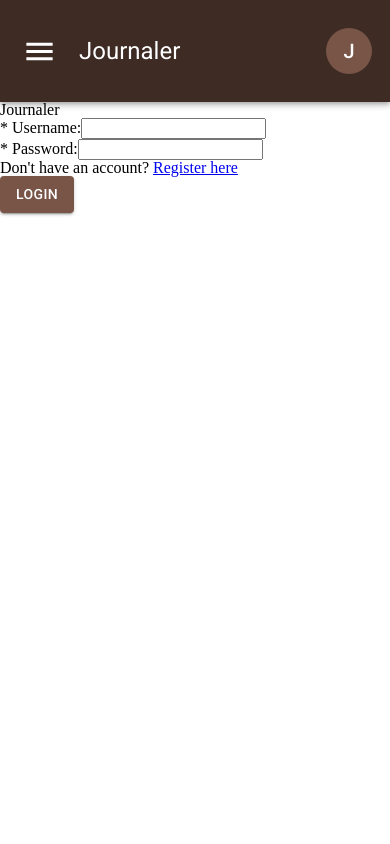
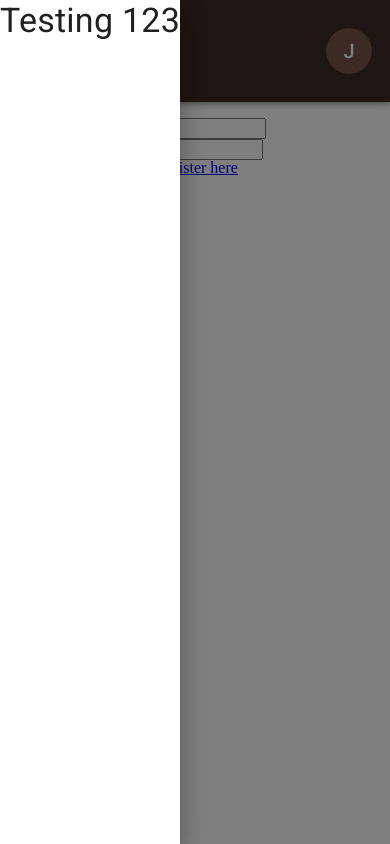
Before and after one commit to waylonturbes/journaler-frontend, a React (Create React App) app: page / in a window 390 px wide. Both pictures are taken after a click on the button "menu". Built offline with nearby package versions, Linux system fonts and the light colour scheme.

Commit message:
feat: add drawer component to mobile navbar

```diff
--- a/src/components/base/NavBar/MobileNavBar.tsx
+++ b/src/components/base/NavBar/MobileNavBar.tsx
@@ -1,4 +1,4 @@
-import React from "react";
+import React, { useState } from "react";
 import { NavLink } from "react-router-dom";
 import AvatarButton from "../AvatarButton";
 import {
@@ -8,6 +8,7 @@ import {
   Toolbar,
   IconButton,
   Button,
+  SwipeableDrawer,
 } from "@mui/material";
 import MenuIcon from "@mui/icons-material/Menu";
 import PersonIcon from "@mui/icons-material/Person";
@@ -21,6 +22,21 @@ interface NavProps {
 
 const MobileNavBar = (props: NavProps) => {
   const { dummyUser } = props;
+  const [drawer, setDrawer] = useState(false);
+
+  const toggleDrawer =
+    (open: boolean) => (event: React.KeyboardEvent | React.MouseEvent) => {
+      if (
+        event &&
+        event.type === "keydown" &&
+        ((event as React.KeyboardEvent).key === "Tab" ||
+          (event as React.KeyboardEvent).key === "Shift")
+      ) {
+        return;
+      }
+
+      setDrawer(open);
+    };
 
   return (
     <AppBar position="static" sx={{ backgroundColor: "primary.dark" }}>
@@ -45,9 +61,17 @@ const MobileNavBar = (props: NavProps) => {
             color="inherit"
             aria-label="menu"
             sx={{ m: "0px" }}
+            onClick={toggleDrawer(true)}
           >
             <MenuIcon fontSize="large" />
           </IconButton>
+          <SwipeableDrawer
+            open={drawer}
+            onClose={toggleDrawer(false)}
+            onOpen={toggleDrawer(true)}
+          >
+            <Typography variant="h4">Testing 123</Typography>
+          </SwipeableDrawer>
           <Typography
             variant="h5"
             component="div"
```
